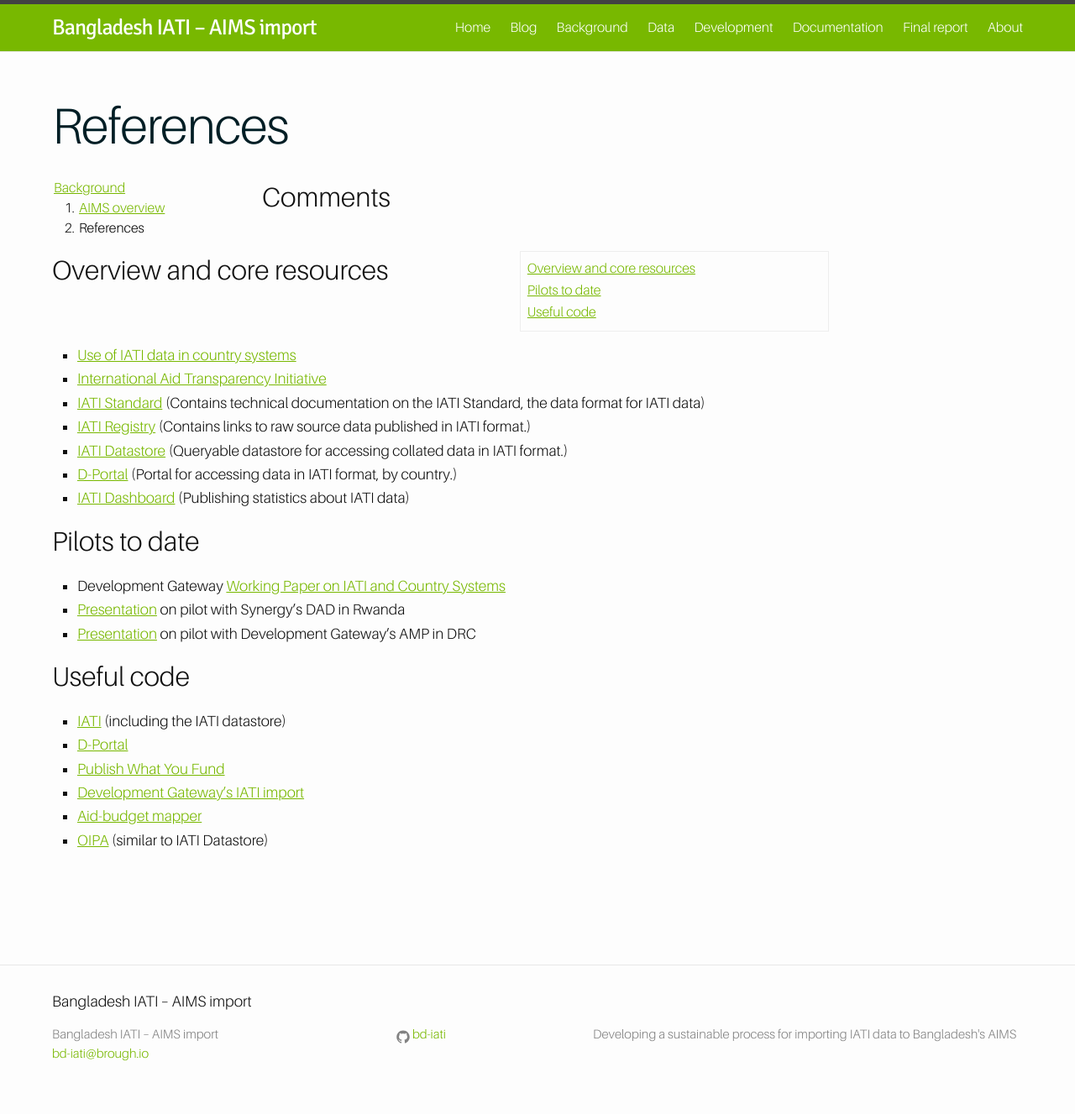
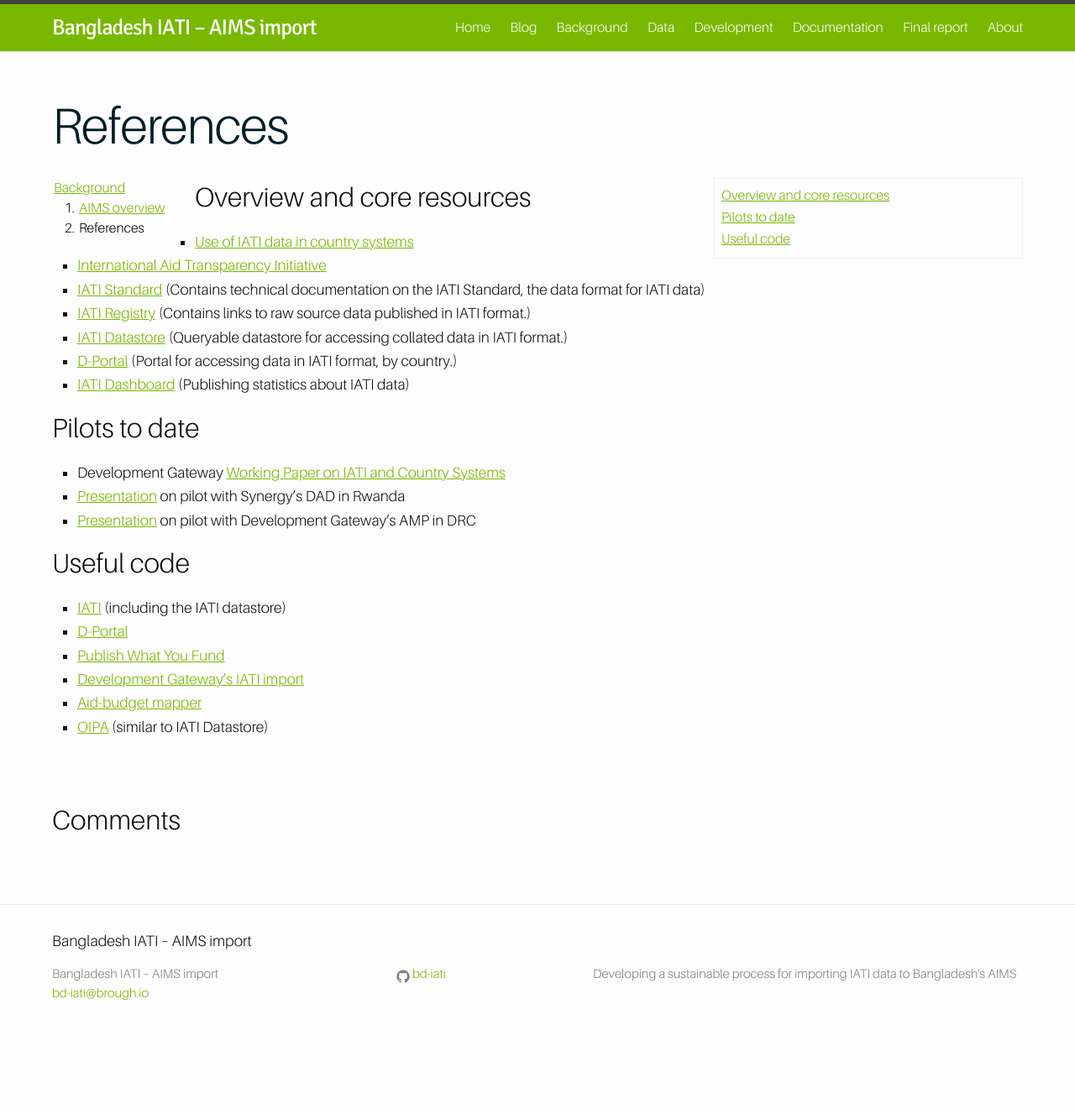
Before and after one commit to BD-IATI/bd-iati.github.io, a Jekyll site: the page built from _background/references.md, in a window 1280 px wide. Shown: the whole page at 84% size. Built offline with Jekyll 4.4.1, drawn with Linux system fonts in a browser that asks for light colours; comment, search, counter and statistics services are not loaded; after the commit the page ends 1255 px from its top, so only the background shows below that.

Commit message:
Fix some more mobile styles

```diff
--- a/_sass/_layout.scss
+++ b/_sass/_layout.scss
@@ -297,11 +297,6 @@
             font-size: 18px;
         }
     }
-    .post {
-      ul, ol {
-        clear: both;
-      }
-    }
 }
 
 .posts {
@@ -339,16 +334,19 @@
           list-style-type: number;
         }
     }
-    width:20%;
-    min-width:250px;
+    max-width:300px;
+    min-width: 150px;
+    padding-right: 20px;
     float:left;
+    @include media-query($on-palm) {
+      float:none;
+    }
     ul li.sub-nav-header {
         margin-left:0px;
     }
 }
 .post-content-sub-nav {
-    width: 80%;
-    float:left;
+    width: 100%;
 }
 
 /* AnchorJS links */
@@ -382,16 +380,23 @@
   padding: 8px;
   float: right;
   width: 350px;
+  clear: none;
+  @include media-query($on-palm) {
+    width: 100%;
+  }
   li {
     list-style-type: none;
     font-size: 1rem;
   }
   ul {
-    margin-left: 15px;
+    margin-left: 0px;
     li {
         font-size: 0.9rem;
         list-style-type: square;
     }
+  }
+  li > ul, li > ol {
+    margin-left:15px;
   }
 }
 
```
